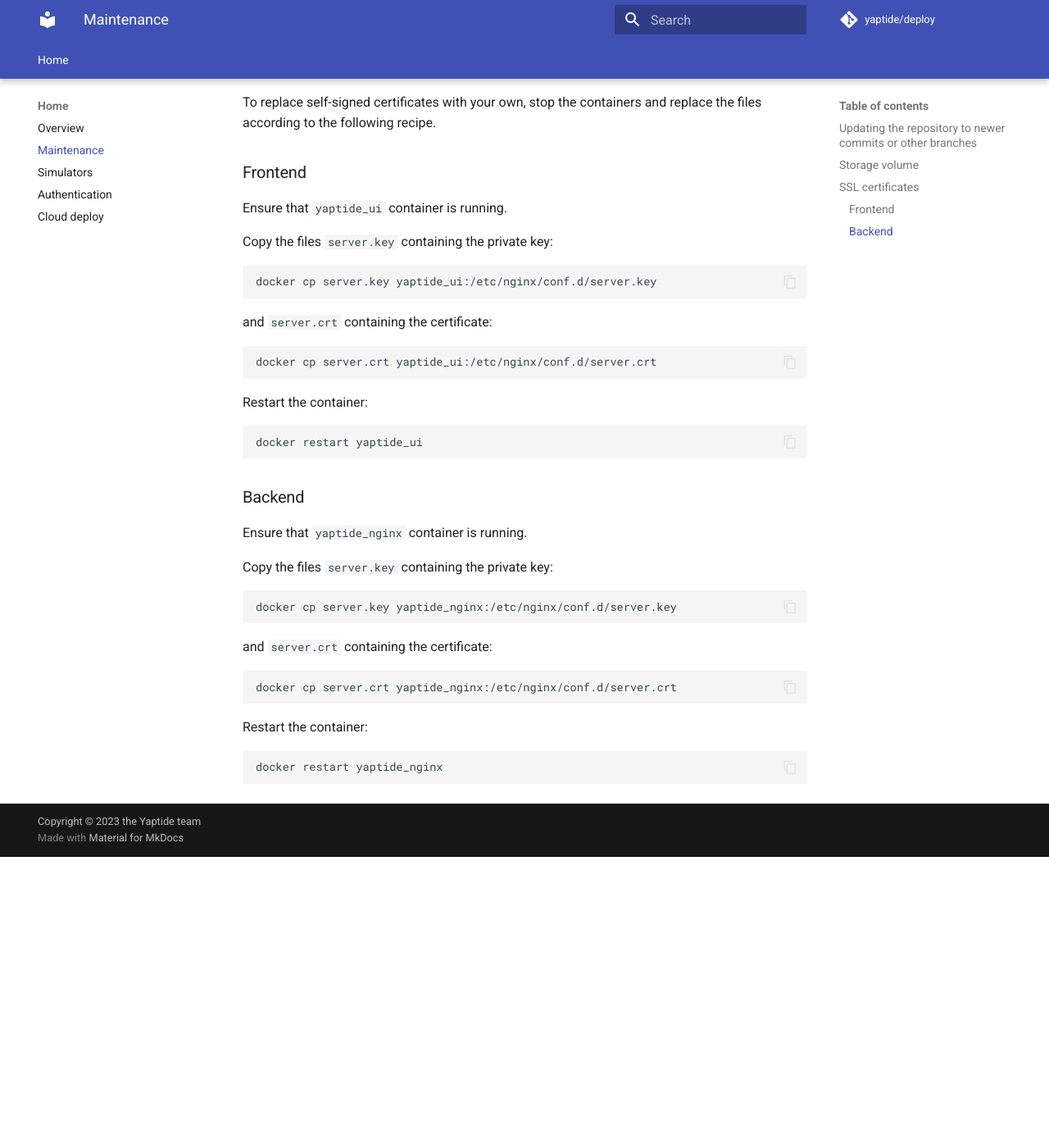
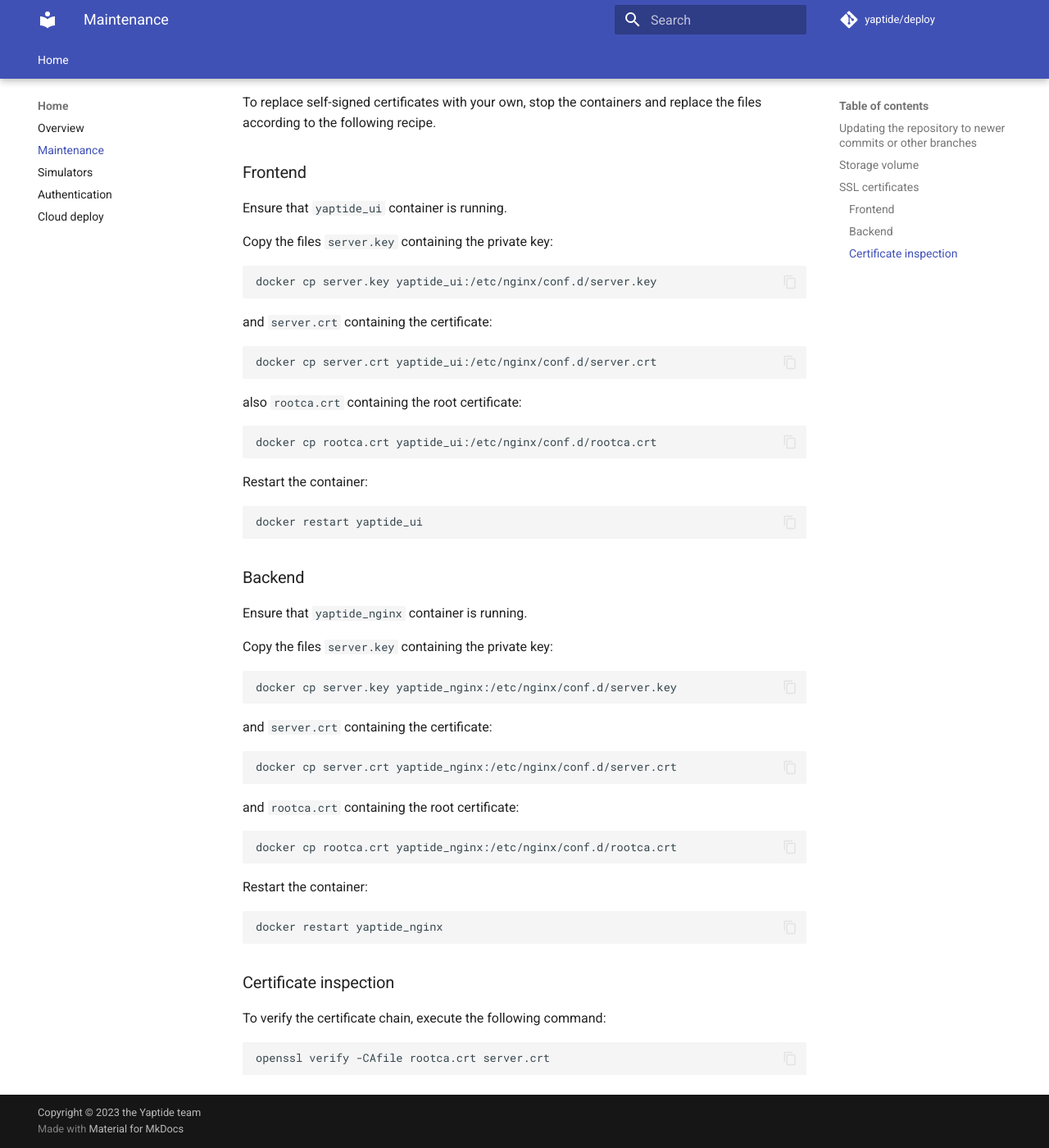
Before and after one commit to yaptide/deploy, an MkDocs documentation site: the page built from docs/maintenance.md, in a window 1280 px wide and 1400 px high, scrolled down 1477 px. Shown: the whole window at 82% size. Built offline with MkDocs 1.6.1 and Material for MkDocs 9.7.7, drawn with Linux system fonts in a browser that asks for light colours; comment, search, counter and statistics services are not loaded; before the commit the page ends 2522 px from its top, so only the background shows below that.

Commit message:
rootca added

````diff
--- a/docs/maintenance.md
+++ b/docs/maintenance.md
@@ -80,6 +80,12 @@ and `server.crt` containing the certificate:
 docker cp server.crt yaptide_ui:/etc/nginx/conf.d/server.crt
 ```
 
+also `rootca.crt` containing the root certificate:
+
+```bash
+docker cp rootca.crt yaptide_ui:/etc/nginx/conf.d/rootca.crt
+```
+
 Restart the container:
 
 ```bash
@@ -102,8 +108,22 @@ and `server.crt` containing the certificate:
 docker cp server.crt yaptide_nginx:/etc/nginx/conf.d/server.crt
 ```
 
+and `rootca.crt` containing the root certificate:
+
+```bash
+docker cp rootca.crt yaptide_nginx:/etc/nginx/conf.d/rootca.crt
+```
+
 Restart the container:
 
 ```bash
 docker restart yaptide_nginx
 ```
+
+### Certificate inspection
+
+To verify the certificate chain, execute the following command:
+
+```bash
+openssl verify -CAfile rootca.crt server.crt
+```
````
Also changed, not shown: 2 other files.
